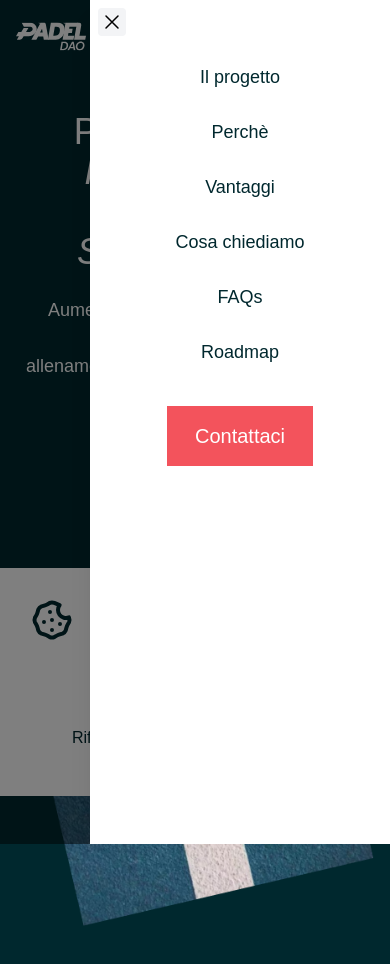
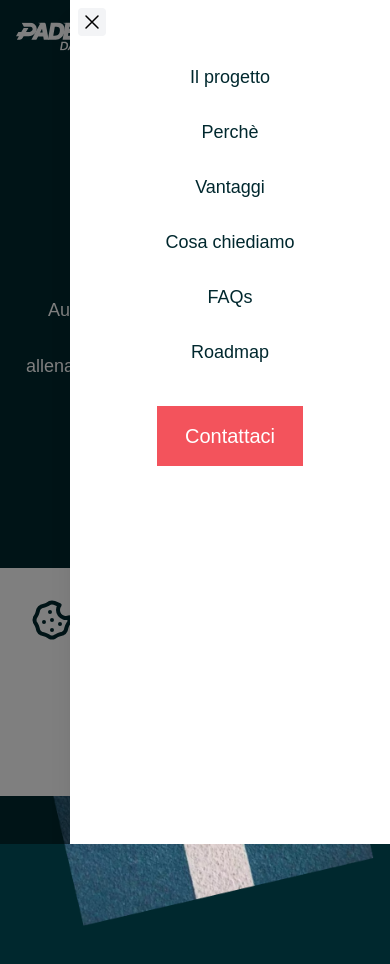
Before and after one commit to logix-software/frontend-assessment, a Nuxt app: page / in a window 390 px wide. Both pictures are taken after a click on the element 350 px from the left and 36 px from the top of the page. Shown: the top 964 px of the page. Built offline with nearby package versions, Linux system fonts and the light colour scheme; a web font is replaced by a local one.

Commit message:
extend: color cool-gray & light-gray.

```diff
--- a/components/DrawerNavbar.vue
+++ b/components/DrawerNavbar.vue
@@ -13,7 +13,7 @@
                         enter-to="opacity-100 translate-x-0" leave="duration-200 ease-in"
                         leave-from="opacity-100 translate-x-0" leave-to="opacity-0 translate-x-full">
                         <DialogPanel
-                            class="max-w-md transform overflow-hidden  bg-white p-6 text-left align-middle shadow-xl transition-all h-full w-[300px] ml-auto relative">
+                            class="max-w-md transform overflow-hidden  bg-white p-6 text-left align-middle shadow-xl transition-all h-full  w-80 ml-auto relative">
 
                             <button type="button" @click="$emit('closeDrawer')"
                                 class="size-7 inline-flex items-center justify-center bg-gray-100 rounded transition-transform absolute top-2 left-2">
--- a/pages/index.vue
+++ b/pages/index.vue
@@ -306,13 +306,13 @@
     <!-- faq section -->
     <section class="mt-60">
         <div class="container">
-            <div class="py-12 px-9 bg-[#E5E5E5] flex items-start flex-col lg:flex-row" data-aos="fade-up">
+            <div class="py-12 px-9 bg-light-gray flex items-start flex-col lg:flex-row" data-aos="fade-up">
                 <div>
                     <h4 class=" font-medium text-4xl md:text-5xl lg:text-6xl text-app-bg">
                         Hai delle <br> domande?
                     </h4>
                 </div>
-                <div class=" divide-y divide-[#B2BEC0] flex-1 lg:ml-16">
+                <div class=" divide-y divide-cool-gray flex-1 lg:ml-16">
                     <details class="py-8 appearance-none group" v-for="faq in faqs" :key="faq.question">
                         <summary
                             class=" gap-4 font-medium text-2xl md:text-3xl text-app-bg flex justify-between items-center list-none cursor-pointer">
--- a/tailwind.config.js
+++ b/tailwind.config.js
@@ -19,6 +19,8 @@ export default {
         'pale-blue': '#D3E2E8',
         'slate-teal': '#4D696D',
         'pale-mint': '#FBFFF0',
+        'cool-gray': '#B2BEC0',
+        'light-gray': '#E5E5E5',
       }
     },
     container:{
```
